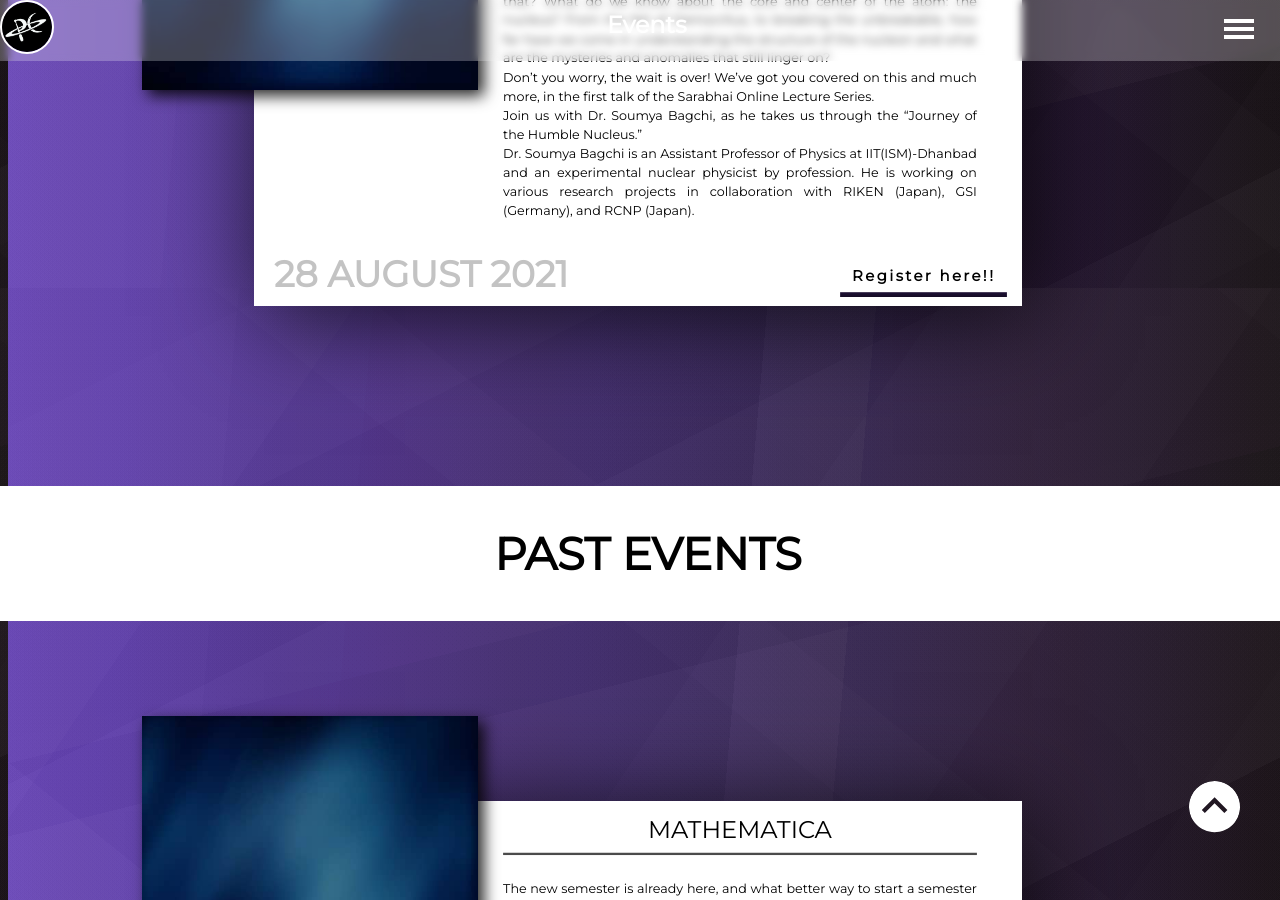
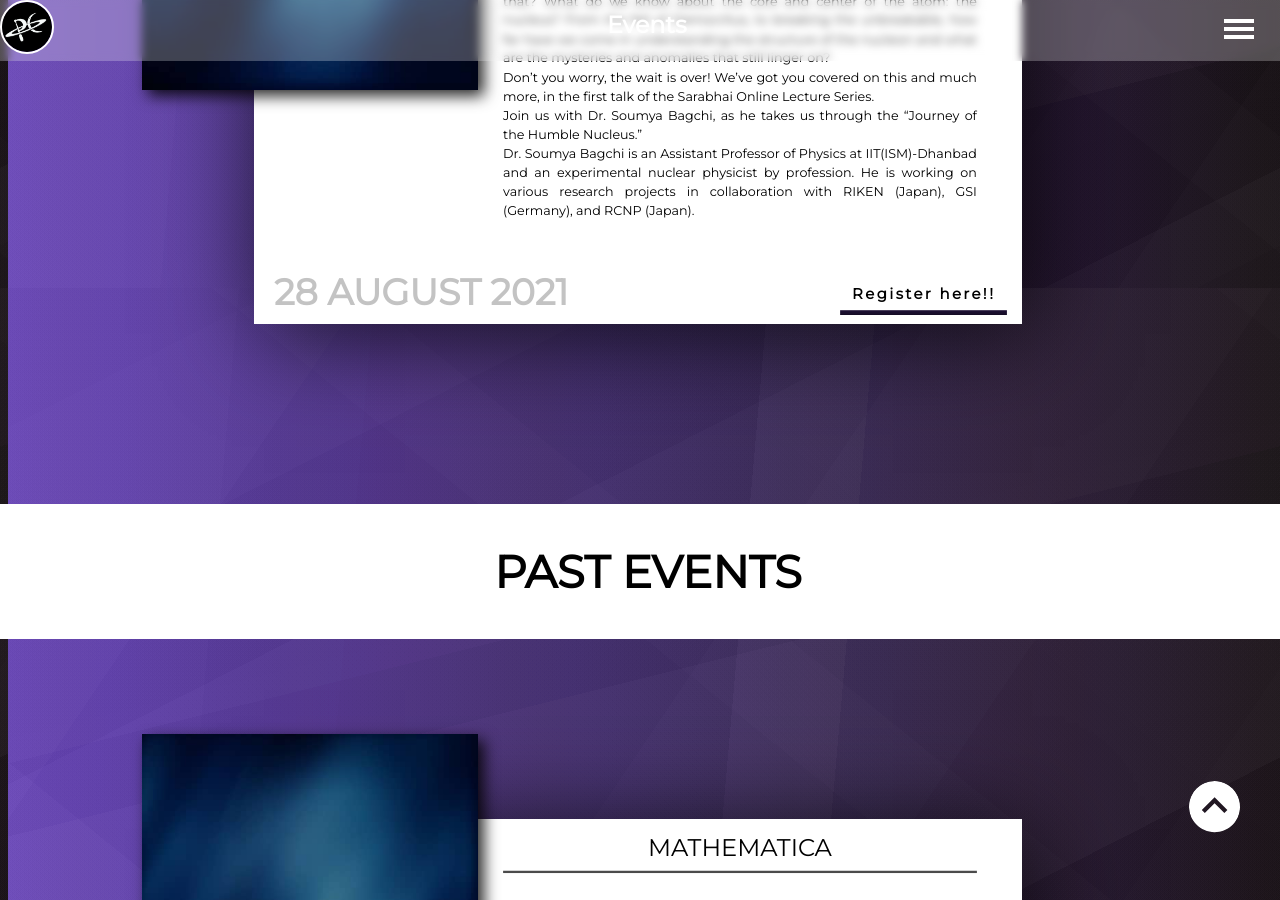
Before and after one commit to PhysicsClubSVNIT/PhysicsClubSVNIT.github.io, a Jekyll site: the page built from events.html, in a window 1280 px wide and 900 px high, scrolled down 610 px. Built offline with Jekyll 4.4.1, drawn with Linux system fonts in a browser that asks for light colours; some web fonts are replaced.

Commit message:
Update events.css

```diff
--- a/assets/css/events.css
+++ b/assets/css/events.css
@@ -117,7 +117,7 @@ blablablablablablablabla
   /*height: 36vh;*/
   color: black;
   letter-spacing: auto;
-  margin-bottom: 10vh;
+  margin-bottom: 12vh;
 }
 
 
```
